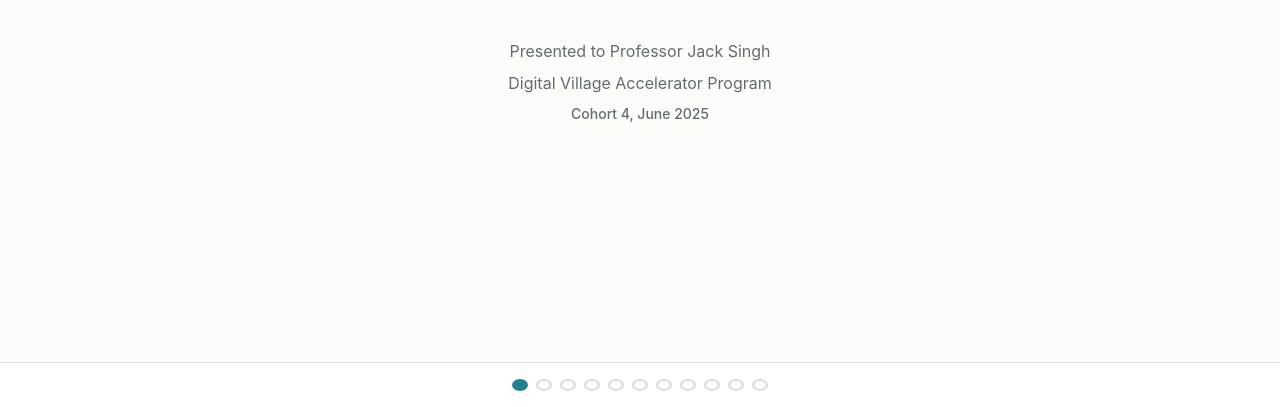
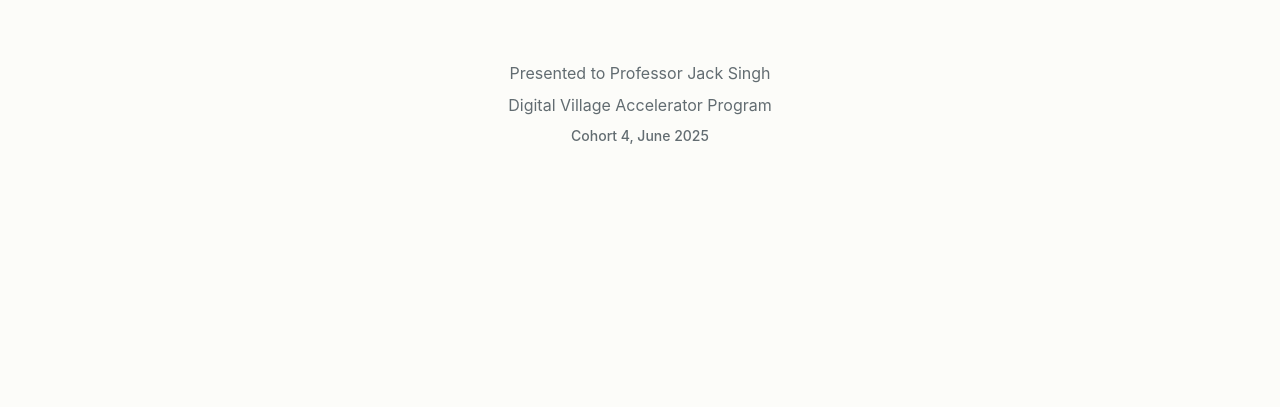
Before and after one commit to jhamuza/divac4, a plain HTML site: page index.html in a window 1280 px wide. Shown: the part 393-800 px from the top of the page. Drawn offline with nearby package versions, Linux system fonts and the light colour scheme; a web font is replaced by a local one.

Commit message:
Update index.html
Removed slide navigator

```diff
--- a/index.html
+++ b/index.html
@@ -374,7 +374,7 @@
         </div>
 
         <!-- Slide Navigator -->
-        <div class="slide-navigator">
+        <!--div class="slide-navigator">
             <div class="slide-dots">
                 <button class="dot active" data-slide="1"></button>
                 <button class="dot" data-slide="2"></button>
@@ -389,7 +389,7 @@
                 <button class="dot" data-slide="11"></button>
             </div>
         </div>
-    </div>
+    </div -->
 
     <script src="app.js"></script>
 </body>
```
